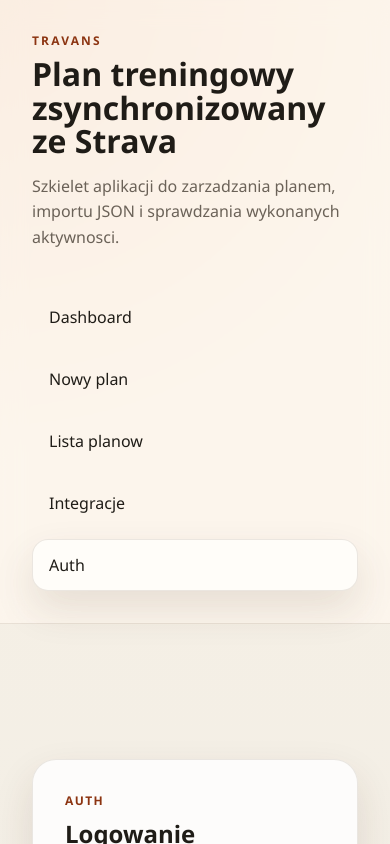
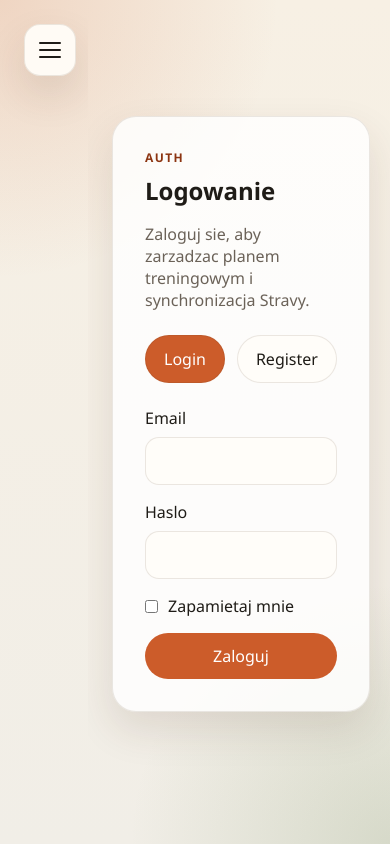
Before and after one commit to Yukinevv/travans, an Angular app in the folder frontend/: page /auth in a window 390 px wide. Shown: the top 844 px of the page. Built offline with nearby package versions, Linux system fonts and the light colour scheme.

Commit message:
Rozsuwane menu boczne

```diff
--- a/frontend/src/app/app.component.html
+++ b/frontend/src/app/app.component.html
@@ -1,22 +1,36 @@
-<div class="shell">
-  <aside class="sidebar">
-    <div>
-      <p class="eyebrow">Travans</p>
+<div class="shell" [class.sidebar-open]="sidebarOpen">
+  <aside class="sidebar" [class.open]="sidebarOpen">
+    <div class="sidebar-top">
+      <button
+        type="button"
+        class="menu-toggle"
+        [attr.aria-expanded]="sidebarOpen"
+        [attr.aria-label]="sidebarOpen ? 'Zwin menu boczne' : 'Rozwin menu boczne'"
+        (click)="toggleSidebar()">
+        <span></span>
+        <span></span>
+        <span></span>
+      </button>
+
+      <p class="eyebrow sidebar-brand" [class.hidden]="!sidebarOpen">Travans</p>
+    </div>
+
+    <div class="sidebar-copy" [class.hidden]="!sidebarOpen">
       <h1>Plan treningowy zsynchronizowany ze Strava</h1>
       <p class="lead">
         Szkielet aplikacji do zarzadzania planem, importu JSON i sprawdzania wykonanych aktywnosci.
       </p>
     </div>
 
-    <nav class="nav">
-      <a routerLink="/" routerLinkActive="active" [routerLinkActiveOptions]="{ exact: true }">Dashboard</a>
-      <a routerLink="/plans" routerLinkActive="active" [routerLinkActiveOptions]="{ exact: true }">Nowy plan</a>
-      <a routerLink="/plans/list" routerLinkActive="active">Lista planow</a>
-      <a routerLink="/integrations" routerLinkActive="active">Integracje</a>
-      <a routerLink="/auth" routerLinkActive="active" *ngIf="!authService.isAuthenticated()">Auth</a>
+    <nav class="nav" [class.hidden]="!sidebarOpen">
+      <a routerLink="/" routerLinkActive="active" [routerLinkActiveOptions]="{ exact: true }" (click)="closeSidebarAfterNavigation()">Pulpit</a>
+      <a routerLink="/plans" routerLinkActive="active" [routerLinkActiveOptions]="{ exact: true }" (click)="closeSidebarAfterNavigation()">Nowy plan</a>
+      <a routerLink="/plans/list" routerLinkActive="active" (click)="closeSidebarAfterNavigation()">Lista planow</a>
+      <a routerLink="/integrations" routerLinkActive="active" (click)="closeSidebarAfterNavigation()">Integracje</a>
+      <a routerLink="/auth" routerLinkActive="active" *ngIf="!authService.isAuthenticated()" (click)="closeSidebarAfterNavigation()">Logowanie</a>
     </nav>
 
-    <div class="session" *ngIf="authService.isAuthenticated()">
+    <div class="session" *ngIf="authService.isAuthenticated()" [class.hidden]="!sidebarOpen">
       <strong>{{ authService.getStoredProfile()?.displayName }}</strong>
       <span>{{ authService.getStoredProfile()?.email }}</span>
       <button type="button" (click)="logout()">Wyloguj</button>
--- a/frontend/src/app/app.component.scss
+++ b/frontend/src/app/app.component.scss
@@ -1,13 +1,37 @@
 .shell {
   display: grid;
-  grid-template-columns: 320px 1fr;
+  grid-template-columns: 96px minmax(0, 1fr);
   min-height: 100vh;
-  align-items: start;
+  transition: grid-template-columns 220ms ease;
+}
+
+.shell.sidebar-open {
+  grid-template-columns: 320px minmax(0, 1fr);
+}
+
+.menu-toggle {
+  width: 52px;
+  height: 52px;
+  border: 1px solid var(--border);
+  border-radius: 16px;
+  background: rgba(255, 252, 247, 0.96);
+  box-shadow: var(--shadow);
+  display: grid;
+  place-content: center;
+  gap: 5px;
+  cursor: pointer;
+}
+
+.menu-toggle span {
+  display: block;
+  width: 22px;
+  height: 2px;
+  border-radius: 999px;
+  background: var(--text);
 }
 
 .sidebar {
   padding: 32px;
-  border-right: 1px solid var(--border);
   background: rgba(255, 248, 239, 0.7);
   backdrop-filter: blur(12px);
   display: flex;
@@ -15,25 +39,53 @@
   gap: 24px;
   position: sticky;
   top: 0;
-  min-height: 100vh;
+  height: 100vh;
+  overflow: hidden;
+  transition: padding 220ms ease;
+  box-sizing: border-box;
+}
+
+.sidebar-top {
+  display: grid;
+  grid-template-columns: 52px minmax(0, 1fr);
+  gap: 16px;
+  align-items: start;
+}
+
+.sidebar-brand,
+.sidebar-copy,
+.nav,
+.session {
+  opacity: 1;
+  transition: opacity 140ms ease;
+}
+
+.sidebar-brand.hidden,
+.sidebar-copy.hidden,
+.nav.hidden,
+.session.hidden {
+  opacity: 0;
+  pointer-events: none;
 }
 
 .eyebrow {
-  margin: 0 0 8px;
+  margin: 0;
   text-transform: uppercase;
   letter-spacing: 0.18em;
   color: var(--accent-dark);
-  font-size: 0.75rem;
+  font-size: 0.95rem;
   font-weight: 700;
+  align-self: center;
 }
 
 h1 {
-  margin: 0;
+  margin: 0 0 12px;
   font-size: 2rem;
   line-height: 1.05;
 }
 
 .lead {
+  margin: 0;
   color: var(--muted);
   line-height: 1.6;
 }
@@ -62,6 +114,13 @@ h1 {
 .content {
   padding: 32px;
   min-width: 0;
+  overflow: hidden;
+}
+
+.shell:not(.sidebar-open) .sidebar {
+  background: transparent;
+  backdrop-filter: none;
+  border-right: 0;
 }
 
 .session {
@@ -91,13 +150,22 @@ h1 {
 
 @media (max-width: 960px) {
   .shell {
-    grid-template-columns: 1fr;
+    grid-template-columns: 88px minmax(0, 1fr);
+  }
+
+  .shell.sidebar-open {
+    grid-template-columns: min(320px, 72vw) minmax(0, 1fr);
   }
 
   .sidebar {
-    position: static;
-    min-height: auto;
-    border-right: 0;
-    border-bottom: 1px solid var(--border);
+    padding: 24px;
+  }
+
+  h1 {
+    font-size: 1.8rem;
+  }
+
+  .content {
+    padding: 24px;
   }
 }
--- a/frontend/src/app/app.component.ts
+++ b/frontend/src/app/app.component.ts
@@ -1,4 +1,4 @@
-import { Component } from '@angular/core';
+import { Component, HostListener, OnInit } from '@angular/core';
 import { Router } from '@angular/router';
 
 import { AuthService } from './modules/auth/services/auth.service';
@@ -9,14 +9,49 @@ import { AuthService } from './modules/auth/services/auth.service';
   templateUrl: './app.component.html',
   styleUrls: ['./app.component.scss']
 })
-export class AppComponent {
+export class AppComponent implements OnInit {
+  sidebarOpen = true;
+  isMobileViewport = false;
+
   constructor(
     public readonly authService: AuthService,
     private readonly router: Router
   ) {}
 
+  ngOnInit(): void {
+    this.updateSidebarForViewport();
+  }
+
+  @HostListener('window:resize')
+  onWindowResize(): void {
+    this.updateSidebarForViewport();
+  }
+
+  toggleSidebar(): void {
+    this.sidebarOpen = !this.sidebarOpen;
+  }
+
+  closeSidebar(): void {
+    this.sidebarOpen = false;
+  }
+
+  closeSidebarAfterNavigation(): void {
+    if (this.isMobileViewport) {
+      this.sidebarOpen = false;
+    }
+  }
+
   logout(): void {
     this.authService.logout();
+    this.sidebarOpen = !this.isMobileViewport;
     this.router.navigate(['/auth']);
   }
+
+  private updateSidebarForViewport(): void {
+    const mobileViewport = window.innerWidth <= 960;
+    if (mobileViewport !== this.isMobileViewport) {
+      this.isMobileViewport = mobileViewport;
+      this.sidebarOpen = !mobileViewport;
+    }
+  }
 }
```
